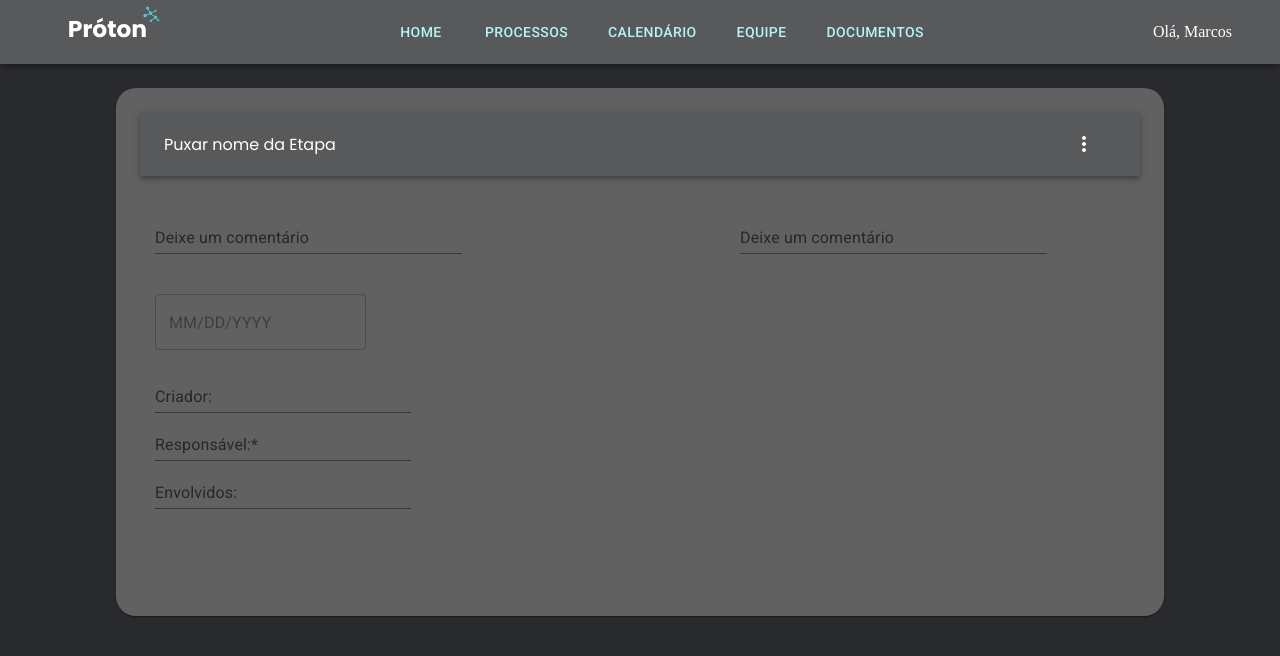
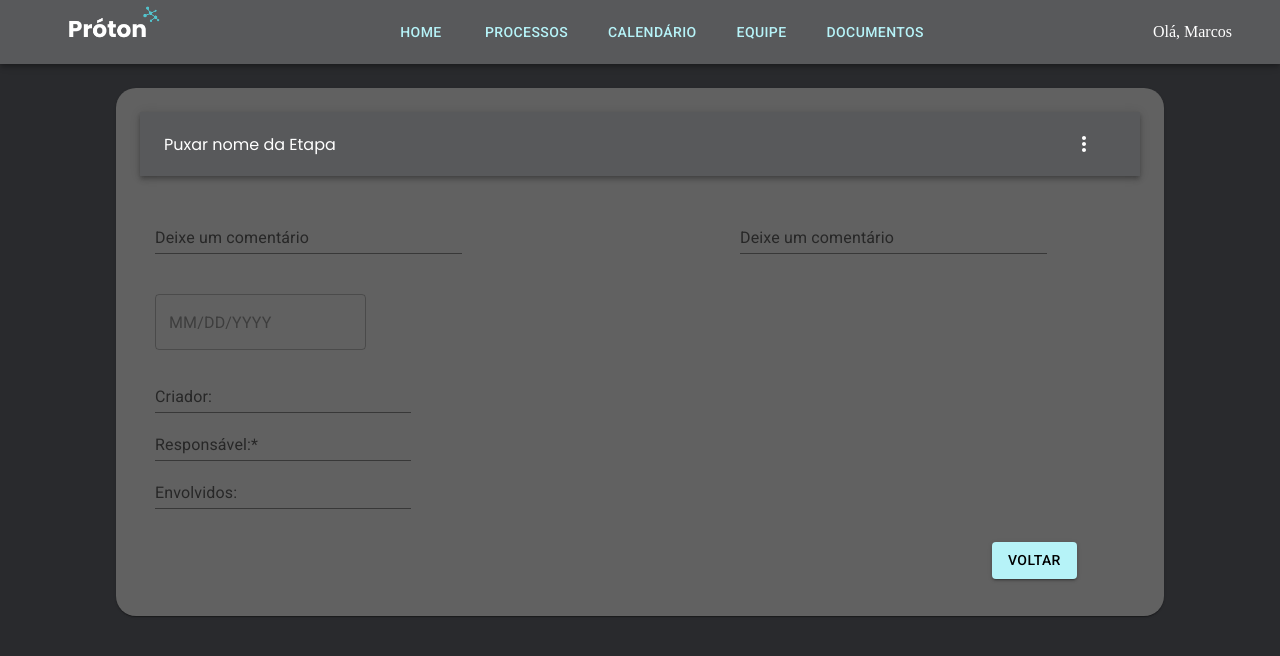
Before and after one commit to m-u-l-a-s/PROTON, a React (Create React App) app in the folder api_proton/: page /DetalheEtapa in a window 1280 px wide. Shown: the top 656 px of the page. Built offline with nearby package versions, Linux system fonts and the light colour scheme.

Commit message:
botão voltar

```diff
--- a/api_proton/src/pages/detalheEtapa/DetalheEtapa.tsx
+++ b/api_proton/src/pages/detalheEtapa/DetalheEtapa.tsx
@@ -1,9 +1,17 @@
+import { Link } from 'react-router-dom';
+
 import { useTheme } from "@emotion/react";
-import { Box,  Button,  Grid,  Paper,  TextField,  Typography } from "@mui/material";
+import { Box,  Button,  Grid, Paper,  TextField,  Typography } from "@mui/material";
 import AddIcon from '@mui/icons-material/Add';
+
+
 import { BarraEtapa} from "../../shared/components";
 import {CalendarioEtapa} from "./Calendario";
+
+
 import "./Style.css"
+
+
 
 export const DetalheEtapa = () => {
     const theme = useTheme();
@@ -29,7 +37,7 @@ export const DetalheEtapa = () => {
                               </Grid>
 
                               <Grid margin={"15px"}>
-                              <TextField
+                                   <TextField
                                    id="standard-multiline-static-criador"
                                    label="Criador:"
                                    variant="standard"
@@ -54,6 +62,10 @@ export const DetalheEtapa = () => {
                               <Grid item margin={"15px"} marginLeft={"100px"} marginTop={"30px"}>
                                    <TextField id="comentario" label="Deixe um comentário" variant="standard" sx={{width:"24vw"}}  />
                               </Grid>
+
+                              <Grid item sx={{mt:"18em", marginLeft:"22em"}}>
+                                    <Button   variant="contained" component={Link} to="/visualizarProjeto">Voltar</Button>
+                              </Grid>
                               </div>
                          </Box>
 
```
